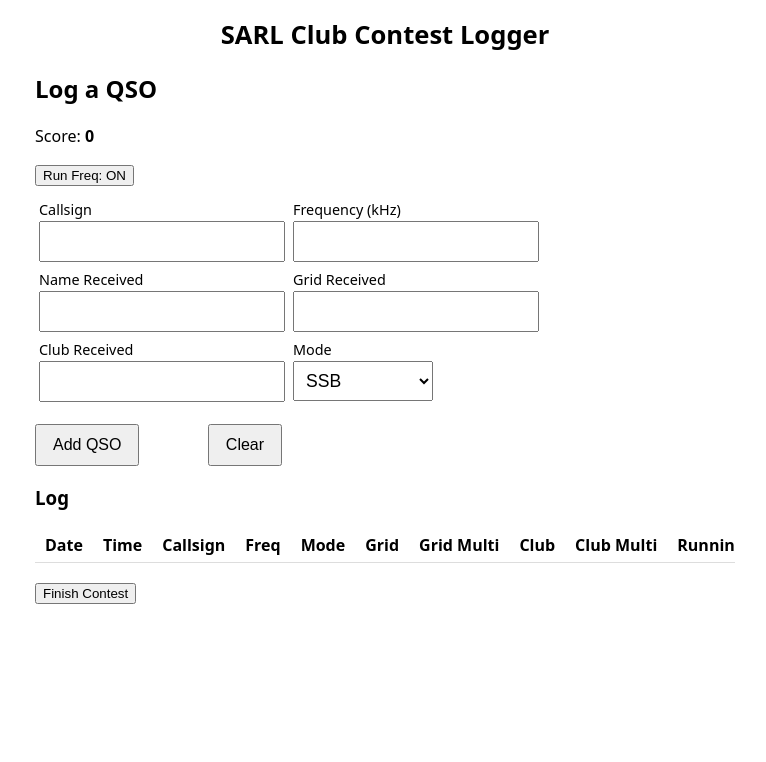
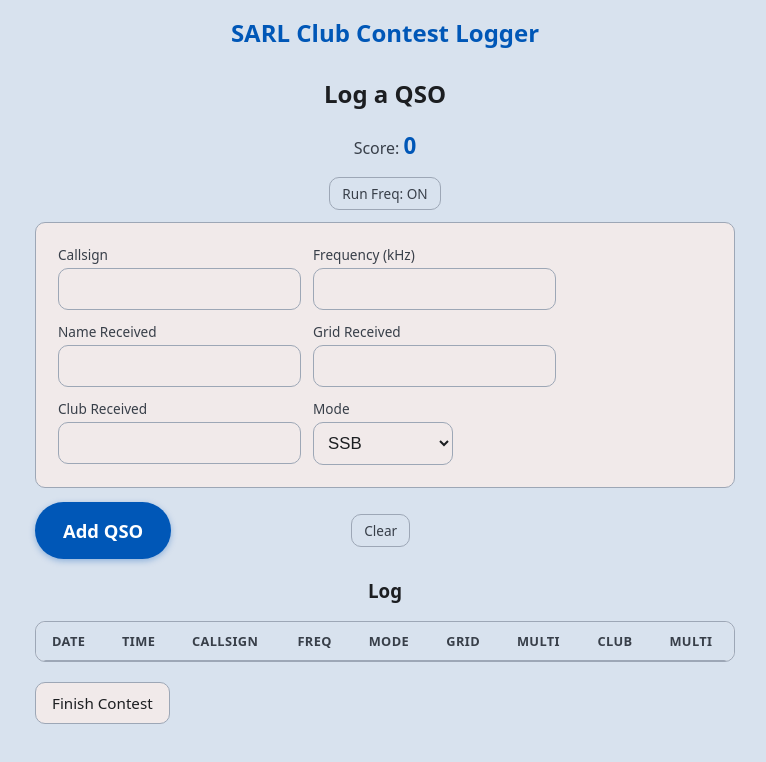
Before and after one commit to ZS6FY/sarl-contest-logger, a website built with Vite: page index.html in a window 1280 px wide. Both pictures are taken after a click on the button "Start Contest". Shown: the whole page, without its empty margins (255-1021 px from the left). Built offline with nearby package versions, Linux system fonts and the light colour scheme.

Commit message:
Visual polish pass: theme colors, buttons, dialogs, table, Operator Setup layout

```diff
--- a/src/main.js
+++ b/src/main.js
@@ -65,7 +65,7 @@ document.querySelector('#app').innerHTML = `
       <h2>Log a QSO</h2>
       <p>Score: <strong id="scoreDisplay">0</strong></p>
 
-      <div class="freqToggleRow" style="margin-bottom:10px;">
+      <div class="freqToggleRow">
         <button id="runFreqToggle" type="button" tabindex="-1">Run Freq: ON</button>
       </div>
 
@@ -82,7 +82,7 @@ document.querySelector('#app').innerHTML = `
         </select></label>
       </div>
 
-      <div class="actionRow" style="margin-top:10px;">
+      <div class="actionRow">
         <button id="addBtn" tabindex="7">Add QSO</button>
         <span style="display:inline-block; width:60px;"></span>
         <button id="clearBtn" type="button" tabindex="-1">Clear</button>
@@ -97,7 +97,7 @@ document.querySelector('#app').innerHTML = `
       <h3>Log</h3>
       <div class="tableWrapper">
       <table id="logTable">
-        <thead><tr><th>Date</th><th>Time</th><th>Callsign</th><th>Freq</th><th>Mode</th><th>Grid</th><th>Grid Multi</th><th>Club</th><th>Club Multi</th><th>Running Score</th></tr></thead>
+        <thead><tr><th>Date</th><th>Time</th><th>Callsign</th><th>Freq</th><th>Mode</th><th>Grid</th><th>Multi</th><th>Club</th><th>Multi</th></tr></thead>
         <tbody></tbody>
       </table>
       </div>
@@ -202,12 +202,12 @@ document.querySelector('#alertOkBtn').addEventListener('click', () => {
 // ---------- Session resume / start fresh ----------
 
 function rebuildTableRow(qso, result, index) {
-  const gridTick = result.isNewGrid ? '✓' : '';
-  const clubTick = result.isNewClub ? '✓' : '';
+  const gridTick = result.isNewGrid ? '<span class="multiTick">✓</span>' : '';
+  const clubTick = result.isNewClub ? '<span class="multiTick">✓</span>' : '';
   const tbody = document.querySelector('#logTable tbody');
   const row = document.createElement('tr');
   row.dataset.index = index;
-  row.innerHTML = `<td>${qso.date}</td><td>${qso.time}</td><td>${qso.callsign}</td><td>${qso.frequency}</td><td>${qso.mode}</td><td>${qso.gridReceived}</td><td>${gridTick}</td><td>${qso.clubReceived}</td><td>${clubTick}</td><td>${result.runningScore}</td>`;
+  row.innerHTML = `<td>${qso.date}</td><td>${qso.time}</td><td>${qso.callsign}</td><td>${qso.frequency}</td><td>${qso.mode}</td><td>${qso.gridReceived}</td><td class="multiCell">${gridTick}</td><td>${qso.clubReceived}</td><td class="multiCell">${clubTick}</td>`;
   attachLongPress(row, index);
   tbody.appendChild(row);
 }
--- a/src/style.css
+++ b/src/style.css
@@ -1,7 +1,25 @@
+:root {
+  --color-primary: #0057b7;
+  --color-primary-dark: #00468f;
+  --color-bg: #d8e2ee;
+  --color-surface: #f1eaea;
+  --color-border: #9da7b6;
+  --color-text: #1c1e21;
+  --color-text-muted: #383f49;
+  --color-danger: #d92d20;
+  --radius: 10px;
+}
+
+* {
+  box-sizing: border-box;
+}
+
 body {
   font-family: system-ui, -apple-system, sans-serif;
   margin: 0;
-  padding: 0 12px;
+  padding: 0 12px 40px;
+  background: var(--color-bg);
+  color: var(--color-text);
 }
 
 .container {
@@ -10,28 +28,52 @@ body {
 }
 
 h1 {
-  font-size: 1.6rem;
+  font-size: 1.5rem;
   text-align: center;
+  padding: 16px 0 8px;
+  margin: 0;
+  color: var(--color-primary);
 }
 
-/* Each label becomes its own self-contained block: text above, input below.
-   This is what stops labels splitting away from their input boxes. */
+h2, h3 {
+  text-align: center;
+  color: var(--color-text);
+  font-weight: 600;
+}
+
+/* ---------- Inputs & labels ---------- */
+
 #setup label,
-.entryRow label {
+.entryRow label,
+dialog label {
   display: flex;
   flex-direction: column;
-  font-size: 0.9rem;
-  margin: 4px;
+  font-size: 0.85rem;
+  color: var(--color-text-muted);
+  margin: 6px;
   min-width: 140px;
 }
 
 #setup label input,
 #setup label select,
 .entryRow label input,
-.entryRow label select {
-  font-size: 1.1rem;
-  padding: 8px;
-  margin-top: 2px;
+.entryRow label select,
+dialog label input,
+dialog label select {
+  font-size: 1.05rem;
+  padding: 10px;
+  margin-top: 4px;
+  border: 1px solid var(--color-border);
+  border-radius: var(--radius);
+  background: var(--color-surface);
+  color: var(--color-text);
+}
+
+#setup label input:focus,
+.entryRow label input:focus,
+dialog label input:focus {
+  outline: none;
+  border-color: var(--color-primary);
 }
 
 #setup,
@@ -39,47 +81,207 @@ h1 {
   display: flex;
   flex-wrap: wrap;
   align-items: flex-start;
+  background: var(--color-surface);
+  border-radius: var(--radius);
+  padding: 16px;
+  border: 1px solid var(--color-border);
 }
 
-.actionRow button,
-#setup button {
-  font-size: 1rem;
-  padding: 10px 16px;
+/* Operator Setup: one field per line, full width */
+#setup {
+  flex-direction: column;
+}
+
+#setup h2 {
+  align-self: flex-start;
+  margin: 0 0 12px;
+}
+
+#setup label {
+  width: 100%;
+}
+
+#setup label input,
+#setup label select {
+  width: 100%;
+}
+
+#setup #startBtn {
+  align-self: flex-start;
   margin-top: 8px;
 }
 
-/* Log table: allow horizontal scroll on narrow screens instead of squashing
-   or wrapping columns illegibly. */
-.tableWrapper {
-  overflow-x: auto;
-  margin-top: 10px;
+/* ---------- Buttons ---------- */
+
+button {
+  font-family: inherit;
+  font-size: 0.95rem;
+  padding: 10px 16px;
+  border-radius: var(--radius);
+  border: 1px solid var(--color-border);
+  background: var(--color-surface);
+  color: var(--color-text);
+  cursor: pointer;
+}
+
+button:hover {
+  background: #f0f1f3;
+}
+
+/* Primary action: Add QSO, Start Contest — big, bold, unmissable */
+#addBtn,
+#startBtn {
+  background: var(--color-primary);
+  color: #fff;
+  border: none;
+  font-size: 1.15rem;
+  font-weight: 600;
+  padding: 16px 28px;
+  border-radius: 999px;
+  box-shadow: 0 2px 6px rgba(0, 87, 183, 0.35);
+}
+
+#addBtn:hover,
+#startBtn:hover {
+  background: var(--color-primary-dark);
+}
+
+/* Secondary/utility actions: visually quiet, so they never compete with Add QSO */
+#clearBtn,
+#runFreqToggle {
+  background: transparent;
+  border: 1px solid var(--color-border);
+  color: var(--color-text-muted);
+  font-size: 0.85rem;
+  padding: 6px 12px;
+}
+
+.actionRow {
+  display: flex;
+  align-items: center;
+  gap: 60px;
+  margin-top: 14px;
+}
+
+.freqToggleRow {
+  display: flex;
+  justify-content: center;
+  margin-bottom: 12px;
+}
+
+/* Score readout */
+#scoreDisplay {
+  color: var(--color-primary);
+  font-size: 1.4rem;
+}
+
+p:has(> #scoreDisplay) {
+  text-align: center;
+  font-size: 1rem;
+  color: var(--color-text-muted);
+}
+
+dialog {
+  border: 1px solid var(--color-border);
+  border-radius: var(--radius);
+  padding: 20px;
+  max-width: 420px;
+  width: 90%;
+  background: var(--color-surface);
+  color: var(--color-text);
+  box-shadow: 0 8px 24px rgba(0, 0, 0, 0.2);
+}
+
+dialog::backdrop {
+  background: rgba(20, 30, 45, 0.55);
+}
+
+dialog h3 {
+  margin-top: 0;
+}
+
+dialog p {
+  color: var(--color-text);
+}
+
+dialog button {
+  margin-right: 8px;
+  margin-top: 12px;
+}
+
+/* Primary confirm actions inside dialogs (Save, Update Now, Yes/Log Anyway, Resume)
+   get the same bold accent treatment as Add QSO, so the "do this" choice
+   is visually obvious over "cancel"-style options. */
+#editSaveBtn,
+#updateNowBtn,
+#logAnywayBtn,
+#resumeBtn,
+#deleteYesBtn,
+#alertOkBtn {
+  background: var(--color-primary);
+  color: #fff;
+  border: none;
+}
+
+#editSaveBtn:hover,
+#updateNowBtn:hover,
+#logAnywayBtn:hover,
+#resumeBtn:hover,
+#deleteYesBtn:hover,
+#alertOkBtn:hover {
+  background: var(--color-primary-dark);
+}
+
+/* Delete is destructive — a distinct warm color signals "careful" */
+#deleteYesBtn {
+  background: var(--color-danger);
+}
+
+#deleteYesBtn:hover {
+  background: #b3261e;
+}
+
+.multiCell {
+  text-align: center;
+}
+
+.multiTick {
+  color: #1e8e3e;
+  font-weight: bold;
+  font-size: 1.1rem;
 }
 
 #logTable {
   border-collapse: collapse;
-  white-space: nowrap;
+  width: 100%;
+  background: var(--color-surface);
+  border-radius: var(--radius);
+  overflow: hidden;
 }
 
 #logTable th,
 #logTable td {
-  padding: 6px 10px;
-  border-bottom: 1px solid #ddd;
+  padding: 10px 16px;
   text-align: left;
+  border-bottom: 1px solid var(--color-border);
+  white-space: nowrap;
 }
 
-dialog {
-  border: 1px solid #999;
-  border-radius: 8px;
-  padding: 16px;
-  max-width: 420px;
-  width: 90%;
+#logTable th {
+  background: var(--color-bg);
+  color: var(--color-text-muted);
+  font-size: 0.8rem;
+  text-transform: uppercase;
+  letter-spacing: 0.03em;
 }
 
-dialog::backdrop {
-  background: rgba(0, 0, 0, 0.45);
+#logTable tbody tr:hover {
+  background: var(--color-bg);
 }
 
-dialog button {
-  margin-right: 8px;
-  margin-top: 8px;
+.tableWrapper {
+  overflow-x: auto;
+  margin-top: 12px;
+  border-radius: var(--radius);
+  border: 1px solid var(--color-border);
 }
```
